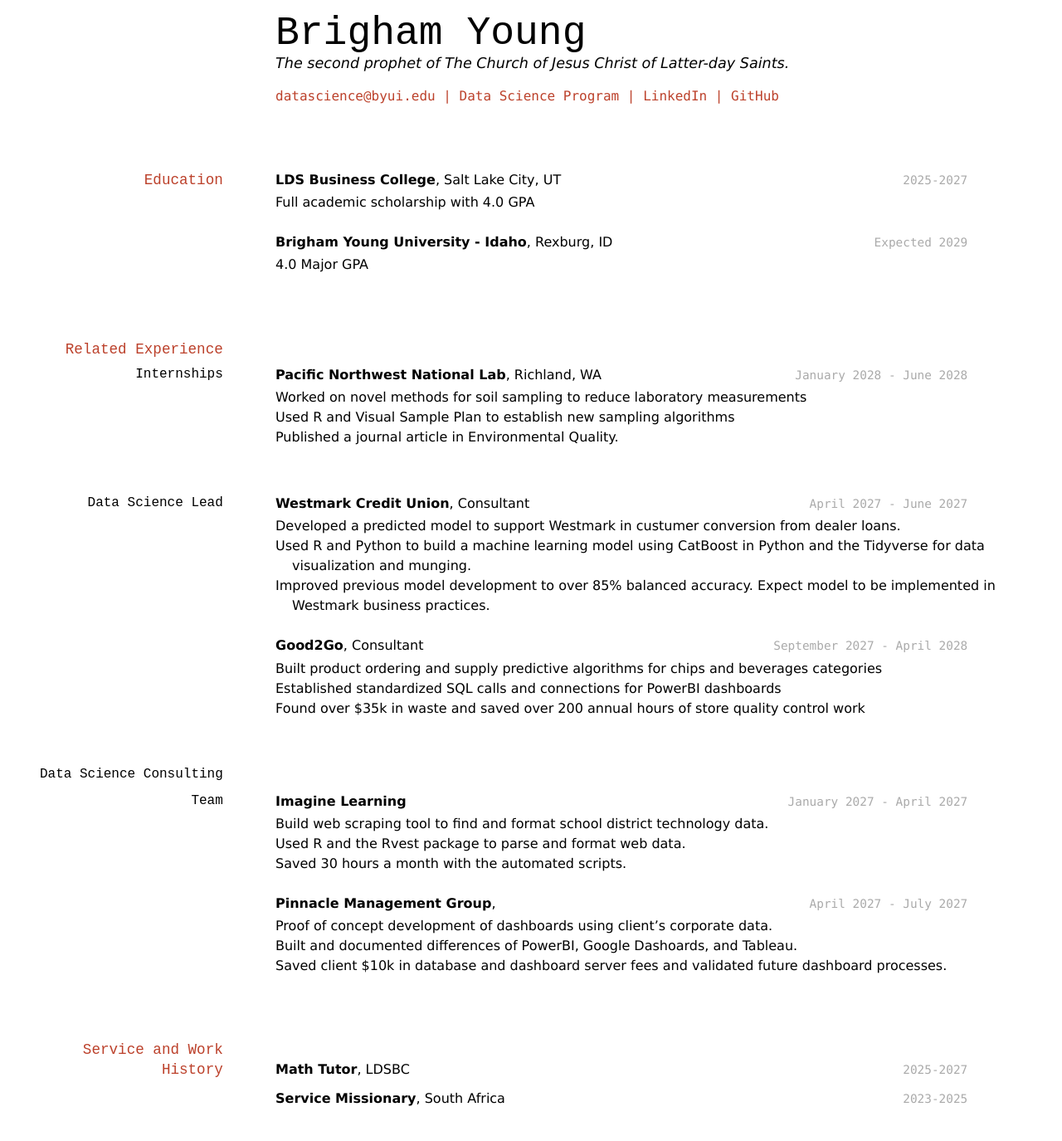
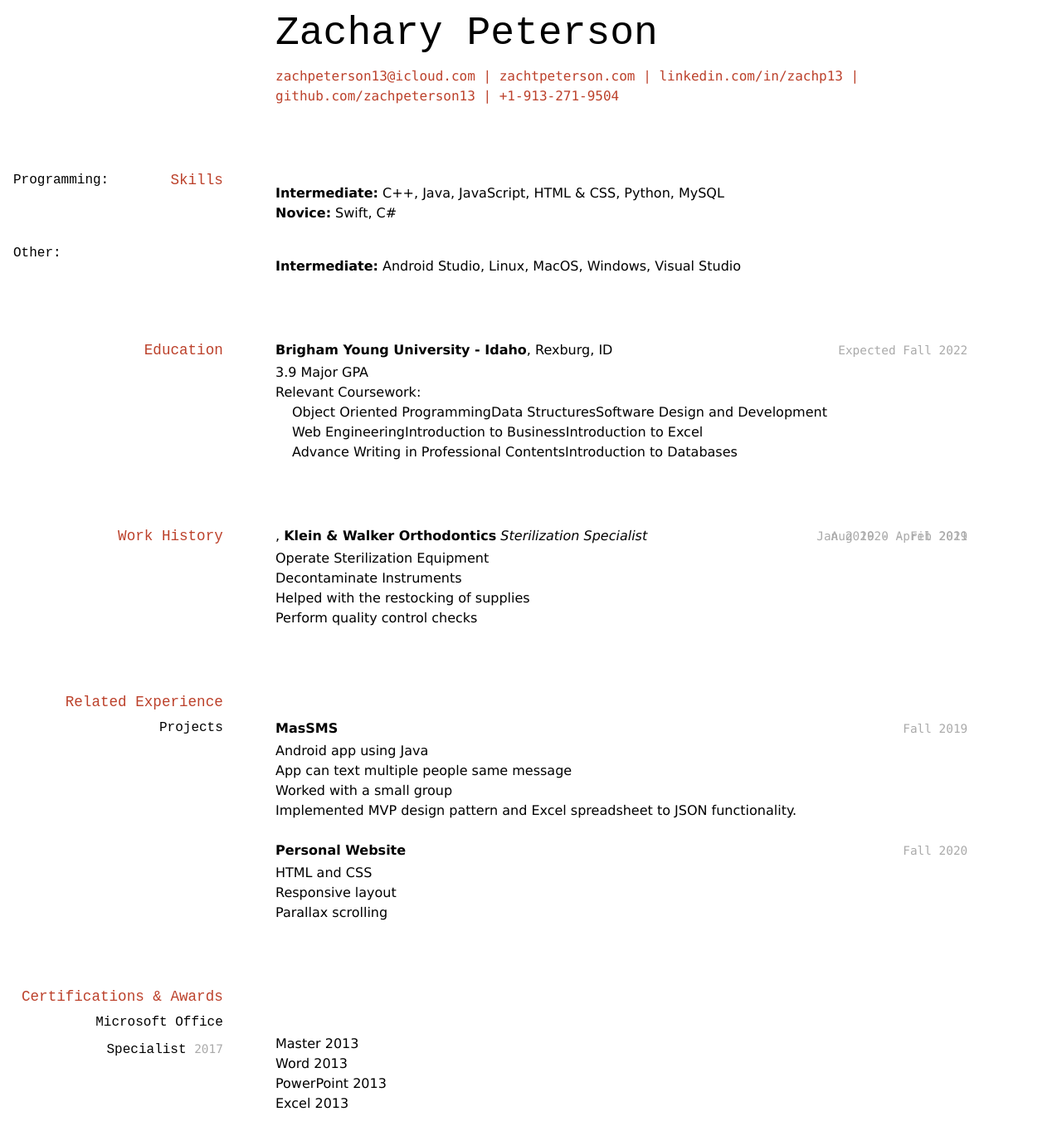
Before and after one commit to zachpeterson13/PETERSON-Resume, a Jekyll site: the page built from docs/index.md, in a window 1280 px wide and 1400 px high. Shown: the top 1375 px of the window at 83% size. Built offline with Jekyll 4.4.1, drawn with Linux system fonts in a browser that asks for light colours; some of the changed text lies outside the part shown.

Commit message:
Built first draft of resume

```diff
--- a/docs/index.md
+++ b/docs/index.md
@@ -1,87 +1,85 @@
 ---
 layout: cv
-title: Brigham Young's Resume
+title: Zachary Peterson's Resume
 ---
-# Brigham Young
-The second prophet of The Church of Jesus Christ of Latter-day Saints.
+# Zachary Peterson
 
 <div id="webaddress">
-<a href="datascience@byui.edu">datascience@byui.edu</a>
-| <a href="https://byuidatascience.github.io/development.html">Data Science Program</a>
-| <a href="https://www.linkedin.com/groups/13537407/">LinkedIn</a>
-| <a href="https://github.com/byuids-resumes">GitHub</a>
+<a href="zachpeterson13@icloud.com">zachpeterson13@icloud.com</a>
+| <a href="https://zachtpeterson.com/">zachtpeterson.com</a>
+| <a href="https://www.linkedin.com/in/zachp13/">linkedin.com/in/zachp13</a> |<br>
+<a href="https://github.com/zachpeterson13">github.com/zachpeterson13</a>
+| +1-913-271-9504
 </div>
 
 <!-- https://www.monique.tech/the-art-of-markdown -->
+## Skills
+#### Programming:
+
+- **Intermediate:** C++, Java, JavaScript, HTML & CSS, Python, MySQL
+- **Novice:** Swift, C#
+
+#### Other:
+
+- **Intermediate:** Android Studio, Linux, MacOS, Windows, Visual Studio
 
 ## Education
 
-`2025-2027`
-__LDS Business College__, Salt Lake City, UT
-
-- Full academic scholarship with 4.0 GPA
-
-`Expected 2029`
+`Expected Fall 2022`
 __Brigham Young University - Idaho__, Rexburg, ID
 
-- 4.0 Major GPA
+- 3.9 Major GPA
+###### Relevant Coursework:
+- Object Oriented Programming | Data Structures | Software Design and Development
+- Web Engineering | Introduction to Business | Introduction to Excel
+- Advance Writing in Professional Contents | Introduction to Databases
 
+## Work History
+
+`Jan 2019 - April 2019` , `Aug 2020 - Feb 2021`
+__Klein & Walker Orthodontics__
+_Sterilization Specialist_
+- Operate Sterilization Equipment
+- Decontaminate Instruments
+- Helped with the restocking of supplies
+- Perform quality control checks
 
 ## Related Experience
 
-### Internships
+### Projects
 
-`January 2028 - June 2028`
-__Pacific Northwest National Lab__, Richland, WA
+`Fall 2019`
+__MasSMS__
 
-- Worked on novel methods for soil sampling to reduce laboratory measurements
-- Used R and Visual Sample Plan to establish new sampling algorithms
-- Published a journal article in Environmental Quality.
+- Android app using Java
+- App can text multiple people same message
+- Worked with a small group
+- Implemented MVP design pattern and Excel spreadsheet to JSON functionality.
 
-### Data Science Lead
+`Fall 2020`
+__Personal Website__
 
-`April 2027 - June 2027`
-__Westmark Credit Union__, Consultant
+- HTML and CSS
+- Responsive layout
+- Parallax scrolling
 
-- Developed a predicted model to support Westmark in custumer conversion from dealer loans.
-- Used R and Python to build a machine learning model using CatBoost in Python and the Tidyverse for data visualization and munging.
-- Improved previous model development to over 85% balanced accuracy. Expect model to be implemented in Westmark business practices.
+## Certifications & Awards
 
-`September 2027 - April 2028`
-__Good2Go__, Consultant
+### Microsoft Office Specialist `2017`
 
-- Built product ordering and supply predictive algorithms for chips and beverages categories
-- Established standardized SQL calls and connections for PowerBI dashboards
-- Found over $35k in waste and saved over 200 annual hours of store quality control work
+- Master 2013
+- Word 2013
+- PowerPoint 2013
+- Excel 2013
 
-### Data Science Consulting Team
+### Microsoft Technology Associate (MTA) `2017`
 
-`January 2027 - April 2027`
-__Imagine Learning__
+- HTML5 Application Development Fundamentals
 
-- Build web scraping tool to find and format school district technology data.
-- Used R and the Rvest package to parse and format web data.
-- Saved 30 hours a month with the automated scripts.
-
-`April 2027 - July 2027`
-__Pinnacle Management Group__,
-
-- Proof of concept development of dashboards using client's corporate data.
-- Built and documented differences of PowerBI, Google Dashoards, and Tableau.
-- Saved client $10k in database and dashboard server fees and validated future dashboard processes.
-
-
-## Service and Work History
-
-`2025-2027`
-__Math Tutor__, LDSBC
-
-
-`2023-2025`
-__Service Missionary__, South Africa
-
-
-
+### Awards & Achievements
+- Eagle Scout `2019`
+- Award of Excellence Scholarship `2019`
+- Kansas CTE Scholar `2018`
 <!-- ### Footer
 
 Last updated: May 2013 -->
```
